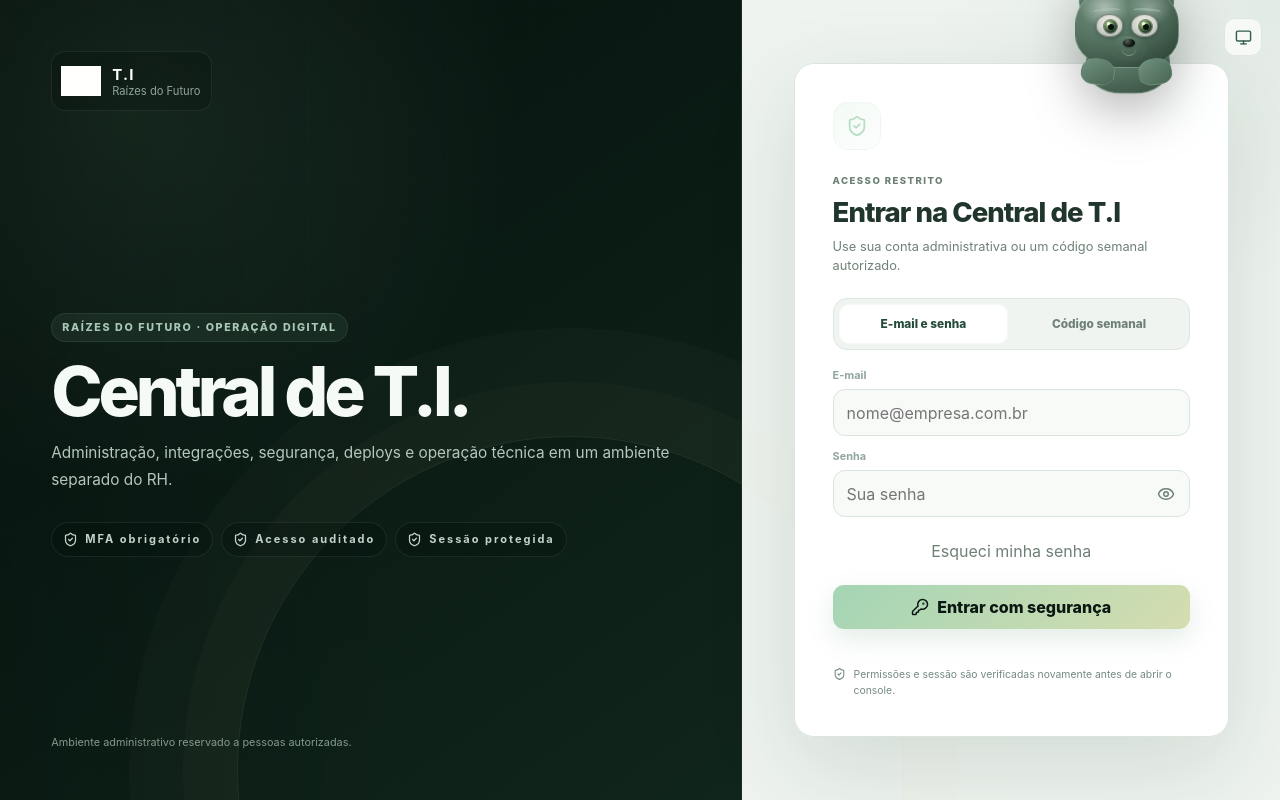
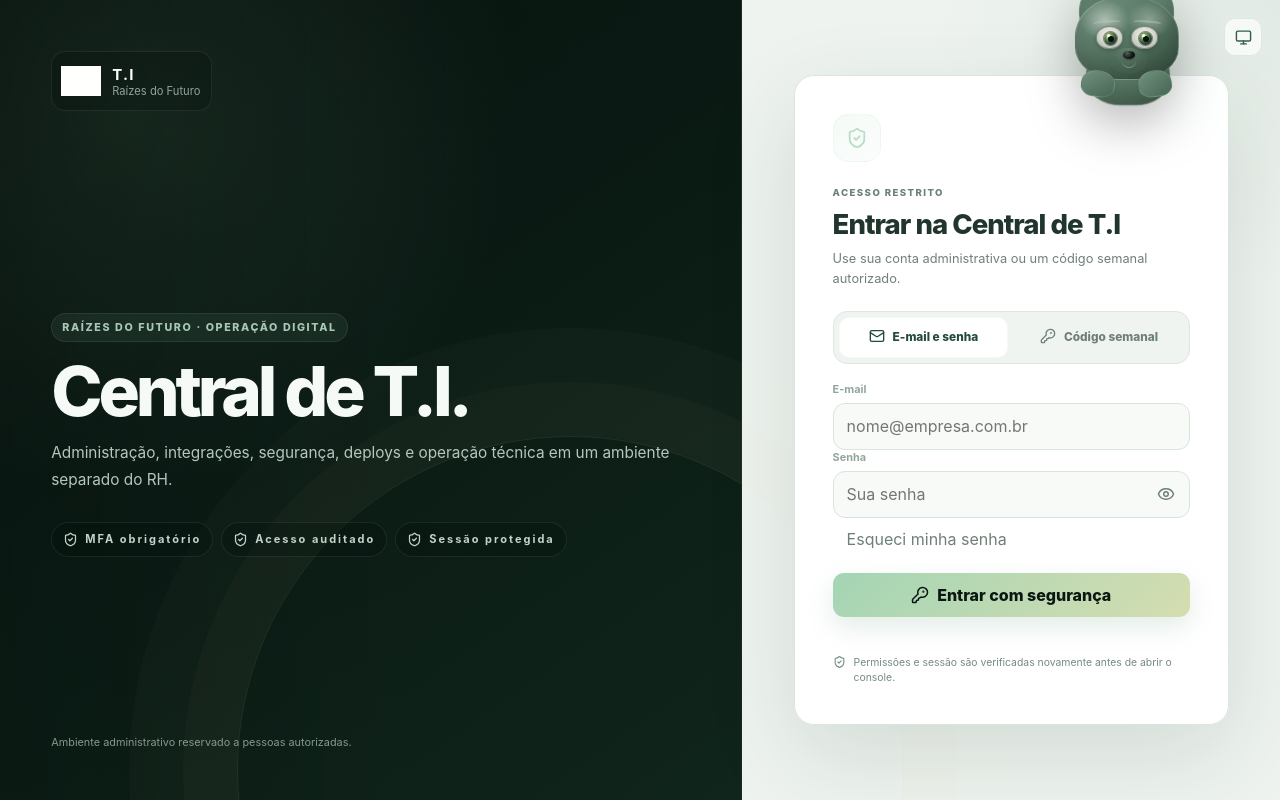
Before and after one commit to ConexaoStreet/rh-raizes-do-futuro, a React (Vite) app in the folder apps/ti/: page / in a window 1280 px wide. Built offline with nearby package versions, Linux system fonts and the light colour scheme; no server answers; grey boxes are pictures that could not be loaded.

Commit message:
feat: redesign TI login access methods

```diff
--- a/apps/ti/src/auth.tsx
+++ b/apps/ti/src/auth.tsx
@@ -404,8 +404,10 @@ function Login({
 
       <section className="login-panel">
         <div className="login-stage">
-          <LoginMascot mood={mascotMood} placement="login" scopeSelector=".login-stage" />
-        <div className="login-card">
+          <div className="login-mascot-dock">
+            <LoginMascot mood={mascotMood} placement="login" scopeSelector=".login-stage" />
+          </div>
+          <div className="login-card">
           <div className="security-badge"><ShieldCheck size={22} /></div>
           <span className="eyebrow">ACESSO RESTRITO</span>
           <h2>Entrar na Central de T.I</h2>
@@ -413,9 +415,12 @@ function Login({
 
           <div className="login-mode-switch" role="tablist" aria-label="Forma de acesso">
             <button
+              id="ti-login-password-tab"
               type="button"
               role="tab"
               aria-selected={loginMode === "password"}
+              aria-controls="ti-login-password-panel"
+              tabIndex={loginMode === "password" ? 0 : -1}
               className={loginMode === "password" ? "active" : ""}
               onClick={() => {
                 setLoginMode("password");
@@ -423,12 +428,16 @@ function Login({
                 setStatus("");
               }}
             >
-              E-mail e senha
+              <span className="login-mode-icon" aria-hidden="true"><Mail size={16} /></span>
+              <span>E-mail e senha</span>
             </button>
             <button
+              id="ti-login-code-tab"
               type="button"
               role="tab"
               aria-selected={loginMode === "code"}
+              aria-controls="ti-login-code-panel"
+              tabIndex={loginMode === "code" ? 0 : -1}
               className={loginMode === "code" ? "active" : ""}
               onClick={() => {
                 setLoginMode("code");
@@ -436,13 +445,19 @@ function Login({
                 setStatus("");
               }}
             >
-              Código semanal
+              <span className="login-mode-icon" aria-hidden="true"><KeyRound size={16} /></span>
+              <span>Código semanal</span>
             </button>
           </div>
 
           <form onSubmit={submit}>
             {loginMode === "password" ? (
-              <>
+              <div
+                id="ti-login-password-panel"
+                role="tabpanel"
+                aria-labelledby="ti-login-password-tab"
+                className="login-mode-panel"
+              >
                 <label>
                   <span>E-mail</span>
                   <input
@@ -487,8 +502,14 @@ function Login({
                 >
                   Esqueci minha senha
                 </button>
-              </>
+              </div>
             ) : (
+              <div
+                id="ti-login-code-panel"
+                role="tabpanel"
+                aria-labelledby="ti-login-code-tab"
+                className="login-mode-panel"
+              >
               <label>
                 <span>Código semanal</span>
                 <input
@@ -507,6 +528,7 @@ function Login({
                   Uso único. A confirmação cria uma sessão técnica verificada e auditada.
                 </small>
               </label>
+              </div>
             )}
 
             {error && <div className="form-error" role="alert">{error}</div>}
```
